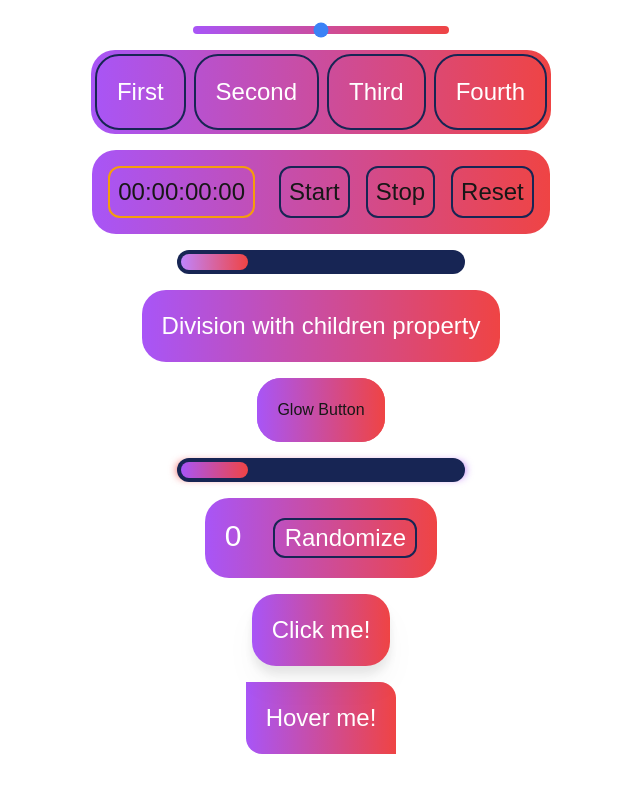
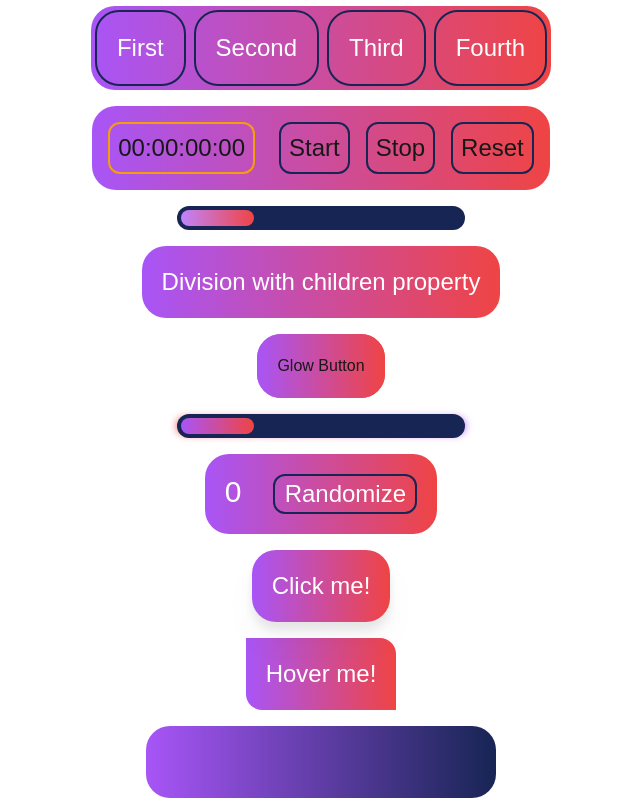
Before and after one commit to nitesh545/lifame, a Next.js app: page / in a window 1280 px wide. Shown: the part 233-1031 px from the top of the page, without its empty margins (319-959 px from the left). Before the commit the page ends 987 px from the top, so only its background shows below. Built offline with nearby package versions, Linux system fonts and the light colour scheme.

Commit message:
new component Text1

```diff
--- a/app/components/glowProgressBar.jsx
+++ b/app/components/glowProgressBar.jsx
@@ -17,7 +17,7 @@ const GlowProgressBar = () => {
 
 	const updateProgress = () => {
 		setTimeout(() => {
-			setProgress(progress + 1);
+			setProgress(prevState => prevState + 1);
 		}, 25);
 	};
 
--- a/app/components/progressBar.jsx
+++ b/app/components/progressBar.jsx
@@ -25,7 +25,7 @@ const ProgressBar = () => {
 
 	const updateProgress = () => {
 		setTimeout(() => {
-			setProgress(progress+1);
+			setProgress(prev => prev + 1);
 		}, 25);
 	}
 
--- /dev/null
+++ b/app/components/text1.jsx
@@ -0,0 +1,23 @@
+"use client";
+
+import React from 'react';
+import {useState, useEffect} from 'react';
+
+const Text1 = () => {
+	const [text, setText] = useState("");
+	const updateText = (e) => {
+		setText(e.target.value);
+	}
+	return (
+		<div className="w-screen">
+			<div className="flex justify-center content-center items-center">
+				<input
+					onChange={(e) => updateText(e)}
+					className="text-white text-2xl p-5 rounded-3xl bg-gradient-to-r from-purple-500 to-transparent bg-blue-950"
+				/>
+			</div>
+		</div>
+	);
+};
+
+export default Text1;
--- a/app/page.jsx
+++ b/app/page.jsx
@@ -15,6 +15,7 @@ import GlowProgressBar from "@/app/components/glowProgressBar";
 import Randomizer from "@/app/components/randomizer";
 import ShadowButton from "@/app/components/shadowButton";
 import RoundButton from "@/app/components/roundButton";
+import Text1 from "@/app/components/text1";
 
 let components = [
 	{id: 1, type: "Input", component: <Input placeholder="Input"/>},
@@ -32,6 +33,7 @@ let components = [
 	{id: 13, type: "Randomizer", component: <Randomizer />},
 	{id: 14, type: "ShadowButton", component: <ShadowButton />},
 	{id: 15, type: "RoundButton", component: <RoundButton />},
+	{id: 16, type: "Text1", component: <Text1 />},
 ];
 
 export default function Home() {
```
